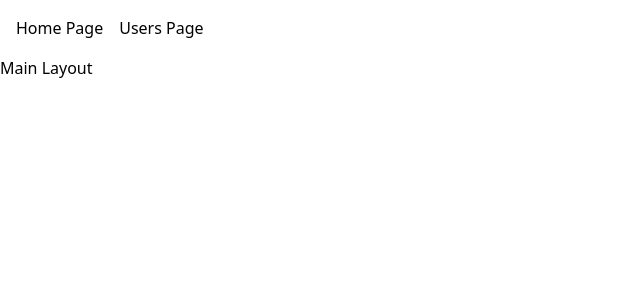
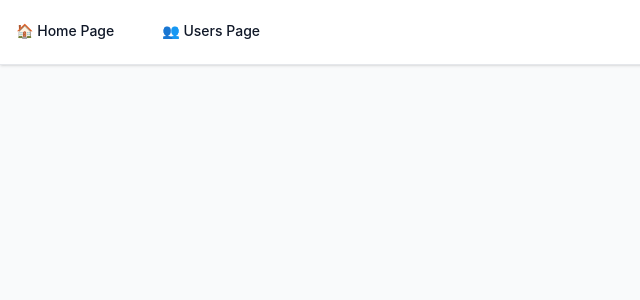
Before and after one commit to VladiSH31/okten-react-modules, a React (Vite) app: page / in a window 1280 px wide. Shown: the top 300 px of the page, without its empty margins (0-640 px from the left). Built offline with nearby package versions, Linux system fonts and the light colour scheme.

Commit message:
Home work 4. #mtNy6QQ 1. Style

```diff
--- a/src/components/menu-component/MenuComponent.tsx
+++ b/src/components/menu-component/MenuComponent.tsx
@@ -2,12 +2,28 @@ import {Link} from "react-router-dom";
 
 const MenuComponent = () => {
     return (
-        <div>
-            <ul className={'flex m-2'}>
-                <li className={'m-2'}><Link to={'/'}>Home Page</Link></li>
-                <li className={'m-2'}><Link to={'users'}>Users Page</Link></li>
-            </ul>
-        </div>
+
+        <nav className="bg-white border-b border-gray-200 shadow-sm sticky top-0 z-50">
+            <div className="max-w-7xl mx-auto px-4 sm:px-6 lg:px-8">
+                <div className="flex justify-between h-16">
+                    <div className="flex" style={{ gap: '48px', paddingLeft: '16px' }}>
+                        <Link
+                            to={'/'}
+                            className="inline-flex items-center px-1 pt-1 text-sm font-medium text-gray-900 hover:text-blue-600 border-b-2 border-transparent hover:border-blue-600 transition-colors"
+                        >
+                            🏠 Home Page
+                        </Link>
+                        <Link
+                            to={'users'}
+                            className="inline-flex items-center px-1 pt-1 text-sm font-medium text-gray-900 hover:text-blue-600 border-b-2 border-transparent hover:border-blue-600 transition-colors"
+                        >
+                            👥 Users Page
+                        </Link>
+                    </div>
+                </div>
+            </div>
+        </nav>
+
     );
 };
 
--- a/src/components/pagination-component/PaginationComponent.tsx
+++ b/src/components/pagination-component/PaginationComponent.tsx
@@ -15,9 +15,25 @@ const PaginationComponent = () => {
     };
 
     return (
-        <div>
-            <button onClick={onButtonPreviousClick}>Previous</button>
-            <button onClick={onButtonNextClick}>Next</button>
+        <div className="flex items-center justify-center gap-4 py-8 bg-white mb-8">
+            <button
+                onClick={onButtonPreviousClick}
+                disabled={currentPage <= 1}
+                className="px-4 py-2 text-sm font-medium text-gray-700 bg-white border border-gray-300 rounded-md hover:bg-gray-50 disabled:opacity-50 disabled:cursor-not-allowed disabled:hover:bg-white"
+            >
+                ← Previous
+            </button>
+
+            <div className="px-4 py-2 text-sm font-medium text-gray-900 bg-gray-100 border border-gray-300 rounded-md">
+                Page {currentPage}
+            </div>
+
+            <button
+                onClick={onButtonNextClick}
+                className="px-4 py-2 text-sm font-medium text-gray-700 bg-white border border-gray-300 rounded-md hover:bg-gray-50"
+            >
+                Next →
+            </button>
         </div>
     );
 };
--- a/src/components/user-component/UserComponent.tsx
+++ b/src/components/user-component/UserComponent.tsx
@@ -7,8 +7,65 @@ type UsersProps= {
 
 const UserComponent:FC<UsersProps> = ({item}) => {
     return (
-        <div>
-            {item.firstName} {item.lastName}
+        <div className="w-full bg-white border border-gray-200 rounded-lg p-4 shadow-sm hover:shadow-md transition-shadow">
+            <div className="flex items-start gap-4">
+                {/* Аватар */}
+                <div className="flex-shrink-0">
+                    <img
+                        src={item.image}
+                        alt={`${item.firstName} ${item.lastName}`}
+                        className="w-12 h-12 rounded-full border border-gray-300 object-cover"
+                    />
+                </div>
+
+                {/* Основна інформація - займає всю доступну ширину */}
+                <div className="flex-1 min-w-0">
+                    <div className="flex items-center justify-between mb-2">
+                        <h3 className="text-gray-900 text-lg font-medium">
+                            {item.firstName} {item.lastName}
+                        </h3>
+                        <span className="bg-blue-100 text-blue-800 px-2 py-1 rounded text-xs font-medium flex-shrink-0">
+                            {item.role}
+                        </span>
+                    </div>
+
+                    {/* Інформація в дві колонки на великих екранах */}
+                    <div className="grid grid-cols-1 md:grid-cols-2 gap-4 text-sm text-gray-600">
+                        <div className="space-y-1">
+                            <p>
+                                <span className="font-medium">Email:</span> {item.email}
+                            </p>
+                            <p>
+                                <span className="font-medium">Phone:</span> {item.phone}
+                            </p>
+                        </div>
+                        <div className="space-y-1">
+                            <p>
+                                <span className="font-medium">Age:</span> {item.age} •
+                                <span className="font-medium ml-2">Gender:</span> {item.gender}
+                            </p>
+                            <p>
+                                <span className="font-medium">City:</span> {item.address.city}
+                            </p>
+                        </div>
+                    </div>
+                </div>
+            </div>
+
+            {/* Додаткова інформація внизу */}
+            <div className="mt-3 pt-3 border-t border-gray-100">
+                <div className="grid grid-cols-1 sm:grid-cols-2 lg:grid-cols-3 gap-2 text-xs text-gray-500">
+                    <div>
+                        <span className="font-medium">Company:</span> {item.company.name}
+                    </div>
+                    <div>
+                        <span className="font-medium">University:</span> {item.university}
+                    </div>
+                    <div>
+                        <span className="font-medium">Blood Group:</span> {item.bloodGroup}
+                    </div>
+                </div>
+            </div>
         </div>
     );
 };
--- a/src/components/users-component/UsersComponent.tsx
+++ b/src/components/users-component/UsersComponent.tsx
@@ -17,10 +17,10 @@ const UsersComponent = () => {
 
 
     return (
-        <div>
-            {
-                users.map(value => <UserComponent key={value.id} item={value}/>)
-            }
+        <div className="users-page">
+            <div className="grid gap-4">
+                {users.map(value => <UserComponent key={value.id} item={value}/>)}
+            </div>
         </div>
     );
 };
--- a/src/index.css
+++ b/src/index.css
@@ -1 +1,32 @@
 @import "tailwindcss";
+
+* {
+    box-sizing: border-box;
+    margin: 0;
+    padding: 0;
+}
+
+html, body, #root {
+    background-color: #f9fafb;
+    color: #111827;
+    min-height: 100vh;
+    width: 100%;
+    font-family: -apple-system, BlinkMacSystemFont, 'Segoe UI', 'Roboto', sans-serif;
+}
+
+#root {
+    display: flex;
+    flex-direction: column;
+}
+
+/* Додайте це */
+.users-page {
+    padding: 18px 18px;
+    width: 100%;
+
+}
+
+/* Додайте це для меню */
+.menu-gap {
+    gap: 48px !important;
+}
--- a/src/layouts/MainLayout.tsx
+++ b/src/layouts/MainLayout.tsx
@@ -5,7 +5,7 @@ const MainLayout = () => {
     return (
         <div>
             <MenuComponent/>
-            Main Layout
+
             <Outlet/>
         </div>
     );
--- a/src/pages/UsersPage.tsx
+++ b/src/pages/UsersPage.tsx
@@ -3,10 +3,12 @@ import PaginationComponent from "../components/pagination-component/PaginationCo
 
 const UsersPage = () => {
     return (
-        <div>
+
+        <div className="pb-8 users-page">
             <UsersComponent/>
             <PaginationComponent/>
         </div>
+
     );
 };
 
```
